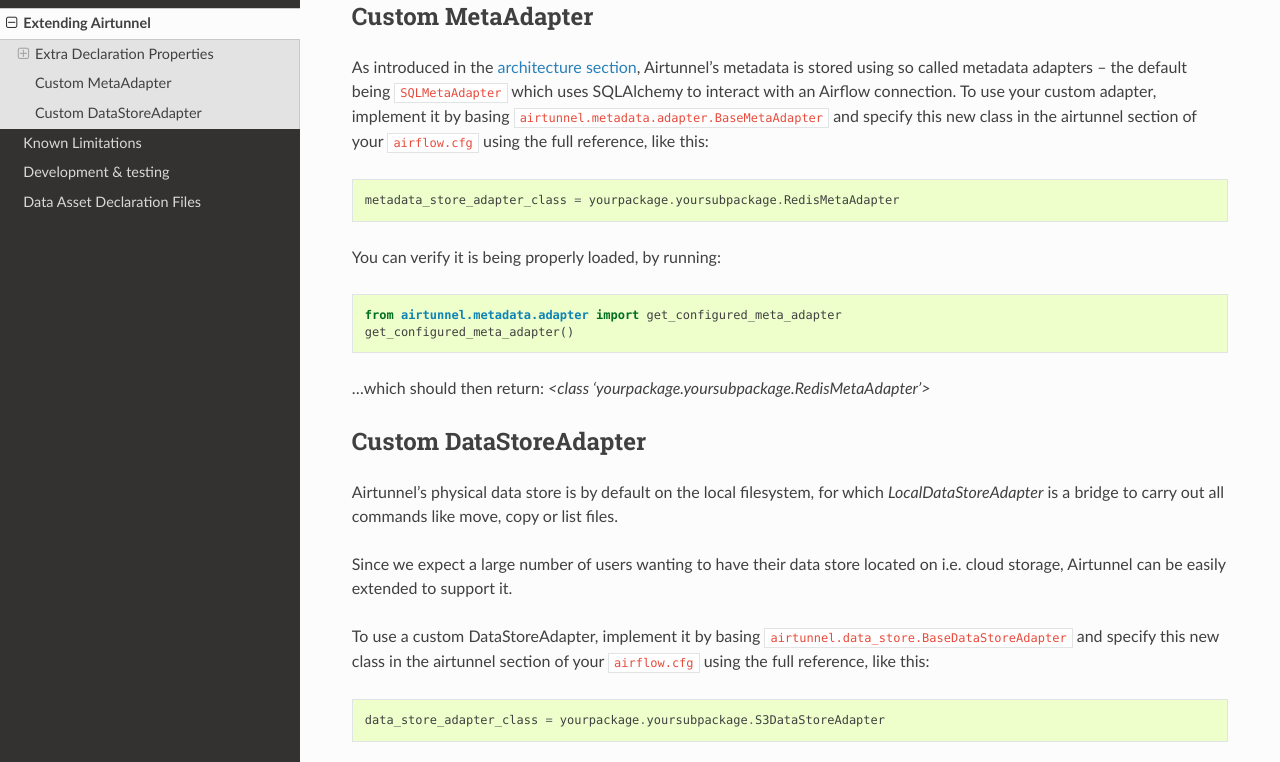
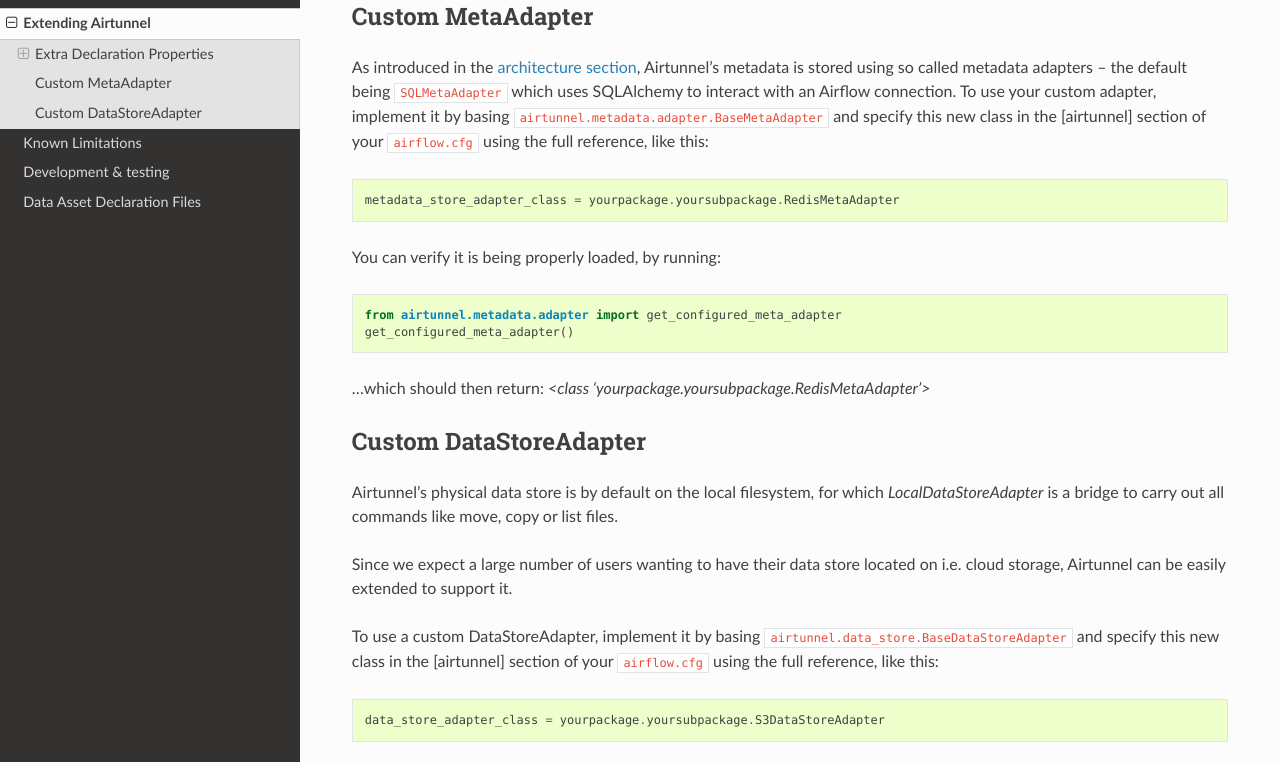
Before and after one commit to joerg-schneider/airtunnel, a Sphinx documentation site: the page built from docs/extending.rst, in a window 1280 px wide and 1400 px high, scrolled down 615 px. Shown: the part 289-1051 px from the top of the window. Built offline with Sphinx 7.4.7 and the Read the Docs theme 2.0.0, drawn with Linux system fonts in a browser that asks for light colours; pages that are not in the unit, such as notebooks, are missing from menus.

Commit message:
consistent capitalization

```diff
--- a/docs/architecture.rst
+++ b/docs/architecture.rst
@@ -1,7 +1,7 @@
 Architecture & classes
 ======================
 
-The airtunnel architecture in terms of Python modules and classes is as
+The Airtunnel architecture in terms of Python modules and classes is as
 follows: |airtunnel-arch|
 
 (`click to enlarge architecture`_)
@@ -9,7 +9,7 @@
 Data Assets
 ~~~~~~~~~~~
 The data asset abstraction is at the heart of
-airtunnel - its base class bundles several common operations, like
+Airtunnel - its base class bundles several common operations, like
 finding data asset paths (by strictly inferring them from data asset
 names, and DAG-execution dates, if versioned). Therefor by following
 the convention, the unique data asset name suffices to instantiate a
--- a/docs/extending.rst
+++ b/docs/extending.rst
@@ -45,7 +45,7 @@
 As introduced in the :doc:`architecture section <architecture>`, Airtunnel's metadata is stored using
 so called metadata adapters – the default being ``SQLMetaAdapter`` which uses SQLAlchemy to interact with an
 Airflow connection. To use your custom adapter, implement it by basing ``airtunnel.metadata.adapter.BaseMetaAdapter``
-and specify this new class in the airtunnel section of your ``airflow.cfg`` using the full reference, like this:
+and specify this new class in the [airtunnel] section of your ``airflow.cfg`` using the full reference, like this:
 
 .. code::
 
@@ -69,7 +69,7 @@
 can be easily extended to support it.
 
 To use a custom DataStoreAdapter, implement it by basing ``airtunnel.data_store.BaseDataStoreAdapter`` and
-specify this new class in the airtunnel section of your ``airflow.cfg`` using the full reference, like this:
+specify this new class in the [airtunnel] section of your ``airflow.cfg`` using the full reference, like this:
 
 .. code::
 
```
